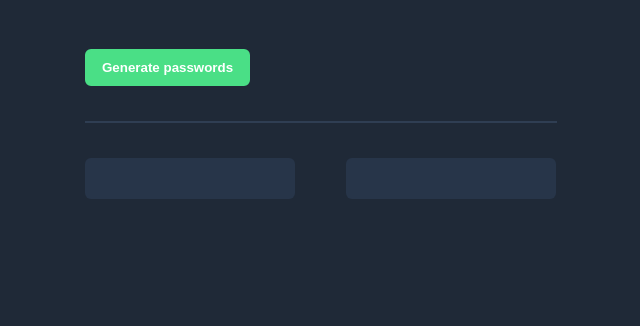
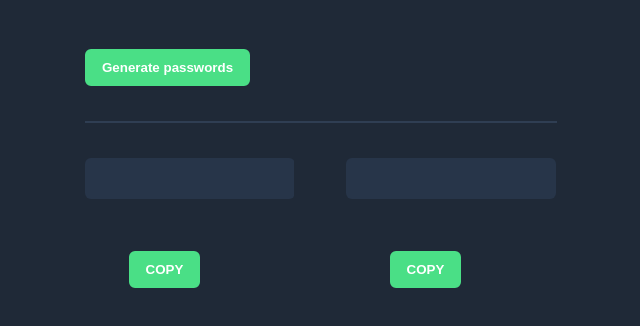
Before and after one commit to Raunak40/Password_Generator, a plain HTML site: page index.html in a window 1280 px wide. Shown: the part 212-538 px from the top of the page, without its empty margins (71-711 px from the left). Drawn offline with Linux system fonts and the light colour scheme.

Commit message:
Copy button added
Now you can copy the generated password to your clipboard

```diff
--- a/index.html
+++ b/index.html
@@ -17,8 +17,14 @@
     <button onclick="generate()" class="btn">Generate passwords</button>
     <hr width="470px" align="center">
     <div class="result">
-        <p id="resultOne"></p>
-        <p id="resultTwo"></p>
+        <div class="text">
+            <p id="resultOne"></p>
+            <button onclick="copyFirst()" class="btn">COPY</button>
+        </div>
+        <div class="text">
+            <p id="resultTwo"></p>
+            <button onclick="copySecond()" class="btn">COPY</button>
+        </div>
     </div>
     <script src="script.js"></script>
 </body>
--- a/script.js
+++ b/script.js
@@ -25,3 +25,25 @@ function generate() {
         resultOneEl.textContent = firstPassword
         resultTwoEl.textContent = secondPassword
 }
+
+function copyFirst() {
+        let textarea = document.createElement("textarea")
+        const password = resultOneEl.textContent
+        textarea.value = password
+        document.body.appendChild(textarea)
+        textarea.select()
+        document.execCommand('copy')
+        textarea.remove()
+        alert("Copied the password: " + textarea.value)
+}
+
+function copySecond() {
+        let textarea = document.createElement("textarea")
+        const password = resultTwoEl.textContent
+        textarea.value = password
+        document.body.appendChild(textarea)
+        textarea.select()
+        document.execCommand('copy')
+        textarea.remove()
+        alert("Copied the password: " + textarea.value)
+}
--- a/style.css
+++ b/style.css
@@ -1,8 +1,4 @@
 * {
-    /* width: 550px;
-    height: 550px;
-    left: 62px;
-    top: 64px; */
     background: #1F2937;
     margin-left: 52px;
     margin-top: 0;
@@ -34,6 +30,7 @@ p {
     font-weight: lighter;
     margin-bottom: 0;
 }
+
 button {
     background: #4ADF86;
     color: white;
@@ -43,6 +40,7 @@ button {
     margin-top: 52px;
     padding : 9px 15px;
 }
+
 hr {
     border: 1px solid #2F3E53;
     margin: 35px 52px;
@@ -82,3 +80,6 @@ hr {
     border: 2px solid #0a5528;
     color: rgba(255, 255, 255, 0.662);
 }
+.text{
+    margin-left: 0;
+}
```
